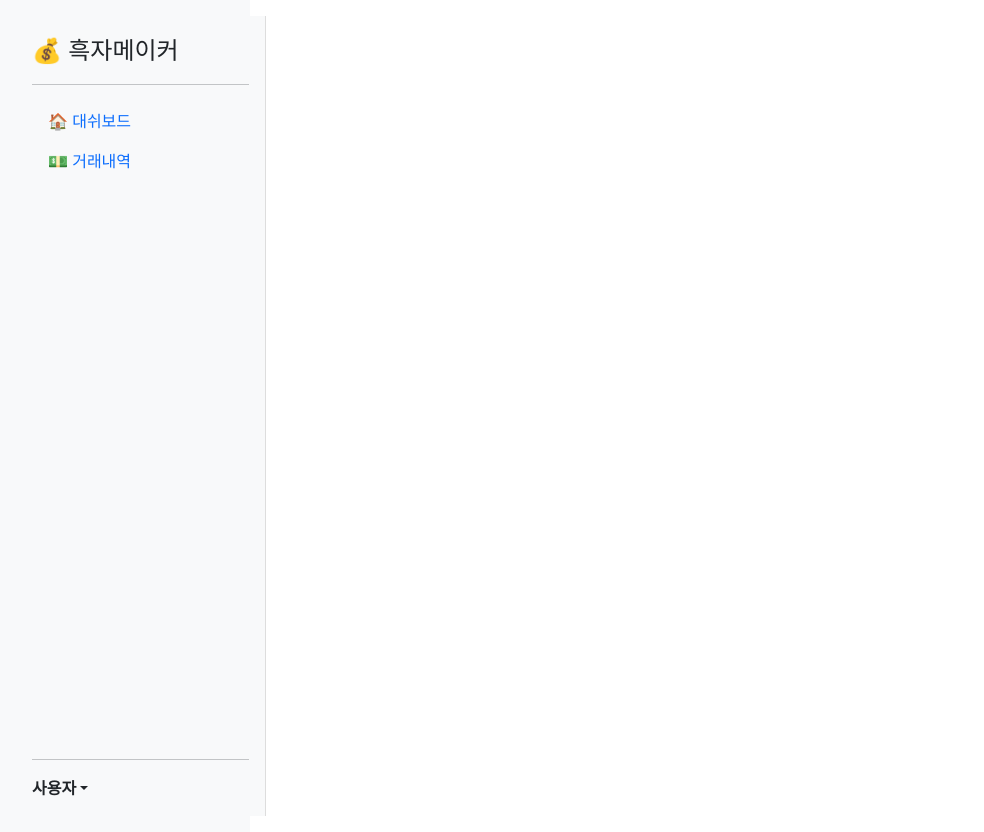
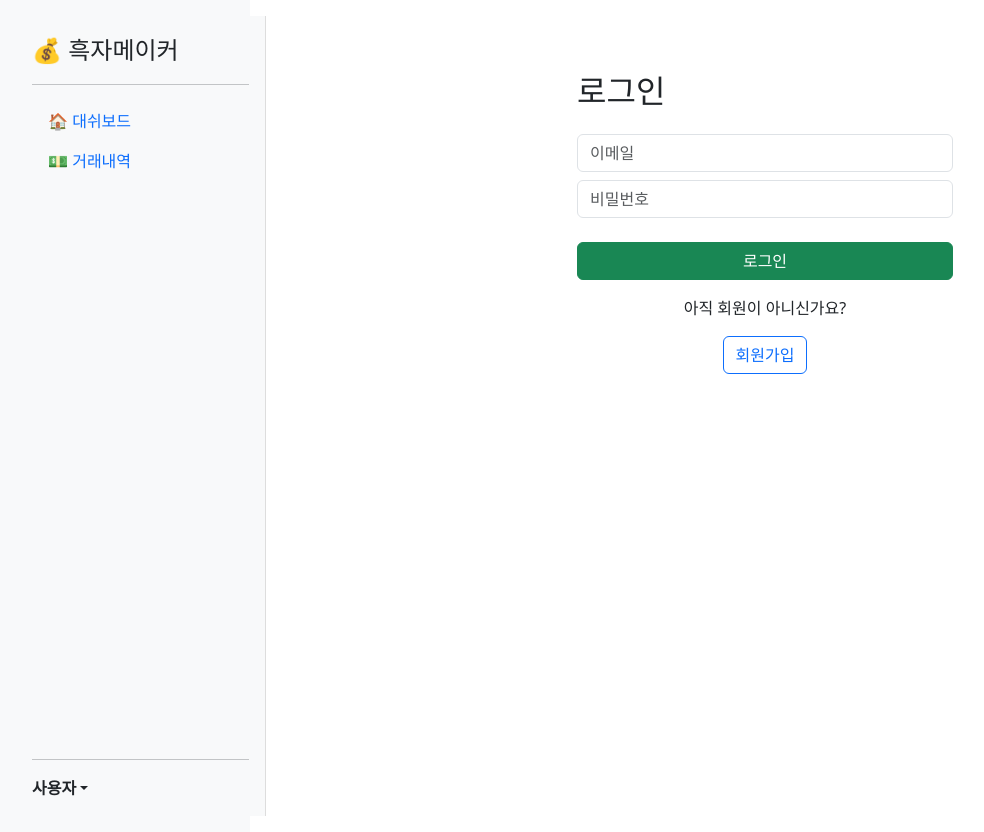
Before and after one commit to KB-Surplus-Maker/KB-Surplus-Maker, a Vue app: page / in a window 1280 px wide. Shown: the whole page, without its empty margins (0-984 px from the left). Built offline with nearby package versions, Linux system fonts and the light colour scheme.

Commit message:
♻️  ed router path

```diff
--- a/src/pages/LoginView.vue
+++ b/src/pages/LoginView.vue
@@ -41,7 +41,7 @@ const handleLogin = async () => {
   try {
     await userStore.login(email.value, password.value);
     alert("로그인 성공!");
-    router.push("/"); // 로그인 후 메인 페이지 등으로 이동
+    router.push("/home"); // 로그인 후 메인 페이지 등으로 이동
   } catch (err) {
     alert(err.message);
   }
--- a/src/router/index.js
+++ b/src/router/index.js
@@ -11,6 +11,11 @@ const router = createRouter({
   routes: [
     {
       path: "/",
+      name: "Login",
+      component: LoginView,
+    },
+    {
+      path: "/home",
       name: "home",
       component: Home,
     },
@@ -31,11 +36,6 @@ const router = createRouter({
       meta: { requiresAuth: true },
     },
     {
-      path: "/login",
-      name: "Login",
-      component: LoginView,
-    },
-    {
       path: "/signup",
       name: "Signup",
       component: SignupView,
```
